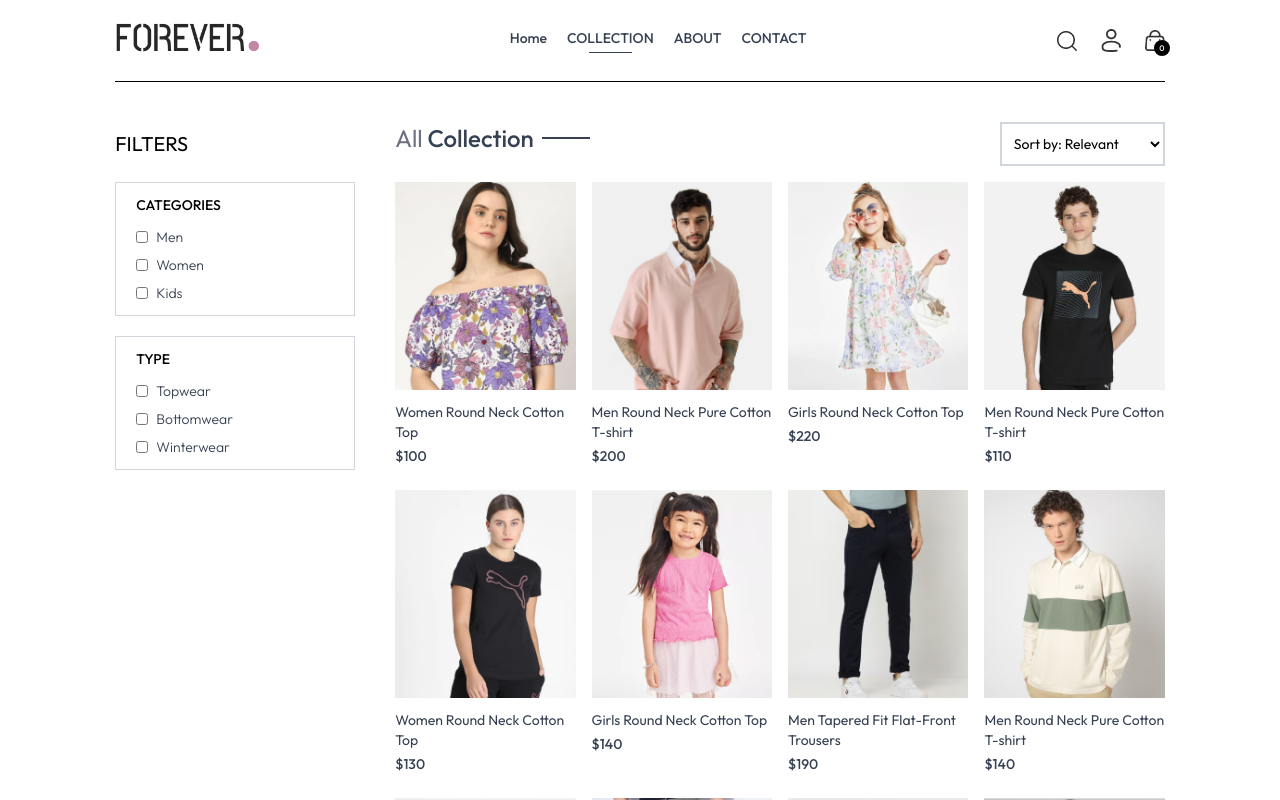
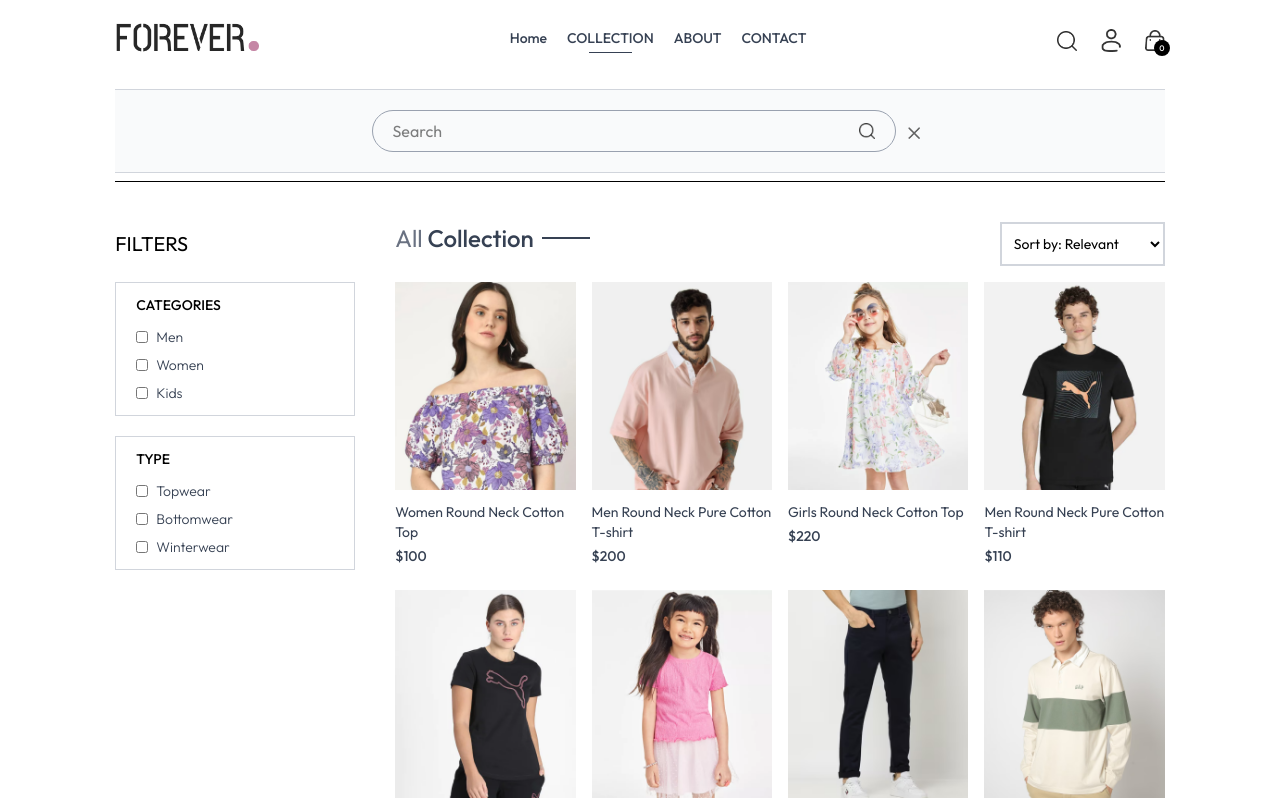
Before and after one commit to IbadKhan578/Full-Stack-Ecommerce-Website, a React (Vite) app in the folder frontend/: page /collection in a window 1280 px wide. Both pictures are taken after a click on the picture 1066 px from the left and 40 px from the top of the page. Shown: the top 800 px of the page. Built offline with nearby package versions, Linux system fonts and the light colour scheme.

Commit message:
added search collection component

```diff
--- a/frontend/src/App.jsx
+++ b/frontend/src/App.jsx
@@ -14,6 +14,7 @@
 import 'aos/dist/aos.css'; // Import AOS styles
 import Footer from './components/Footer';
 import CopyRight from './components/CopyRight';
+import SearchBar from './components/SearchBar';
 
 const App = () => {
 useEffect(()=>{
@@ -32,6 +33,7 @@
   return (
     <div className='px-4 sm:px-[5vw]  md:px-[7vw] lg:px-[9vw]'>
       <Navbar />
+      <SearchBar />
       <Routes>
         <Route path='/'  element={<Home/>}/>
         <Route path='/collection' element={<Collection/>}/>
--- a/frontend/src/components/BestSeller.jsx
+++ b/frontend/src/components/BestSeller.jsx
@@ -8,7 +8,6 @@
     const [bestSeller,setBestSeller] = useState([]);
     useEffect(()=>{
         const filterdProduct= products.filter((item)=> item.bestseller==true );
-        console.log(filterdProduct)
         setBestSeller(filterdProduct.slice(0,5));
 
 
--- a/frontend/src/components/Navbar.jsx
+++ b/frontend/src/components/Navbar.jsx
@@ -1,11 +1,16 @@
-import React, { useState } from 'react'
+import React, { useContext, useState } from 'react'
 import {assets} from '../assets/assets';
 import { NavLink,Link,useNavigate } from 'react-router-dom';
+import { shopContext } from '../context/ShopContext';
 
 function Navbar() {
     const [visible,setVisible] = useState(false);
     const Navigate = useNavigate();
-
+      let {setShowSearch} = useContext(shopContext);
+      const handleSearchClick=()=>{
+        Navigate('/collection')
+        setShowSearch(true);
+      }
   return (
     <div className='flex items-center justify-between py-5 font-medium' >
         <img onClick={()=> Navigate('/') }src={assets.logo} className='w-36' alt="" />
@@ -31,7 +36,7 @@
         </ul>
 
         <div className='flex items-center gap-6'>
-            <img src={assets.search_icon} className='w-5 cursor-pointer' alt="" />
+            <img  onClick={ handleSearchClick } src={assets.search_icon} className='w-5 cursor-pointer' alt="" />
             <div className='group relative'>
                 <img src={assets.profile_icon} className='w-5 cursor-pointer' alt="" />
                 <div className='group-hover:block hidden absolute dropdown-menu right-0 pt-4'>
--- /dev/null
+++ b/frontend/src/components/SearchBar.jsx
@@ -0,0 +1,33 @@
+import React, { useContext, useEffect, useState } from 'react'
+import { shopContext } from '../context/ShopContext'
+import { assets } from '../assets/assets';
+import { useLocation } from 'react-router-dom';
+
+function SearchBar() {
+    let {search ,setSearch ,showSearch,setShowSearch} = useContext(shopContext);
+    let [visible,setVisible] = useState(false);
+    let location = useLocation();
+    useEffect(()=>{
+        if(location.pathname.includes('collection')&& showSearch){
+            setVisible(true)
+        }else{
+            setVisible(false);
+        }
+
+    },[location])
+
+
+
+  return showSearch && visible ?  (
+    <div className='   my-2 bg-gray-50 border-t border-b border-gray-300  text-center  py-5 '>
+        <div className='  w-3/4 px-5  py-2 sm:w-1/2  mx-3  inline-flex  justify-center items-center  border border-gray-400  rounded-full'>
+            <input value={search} onChange={(e)=>setSearch(e.target.value)} className='flex-1 outline-none text-left ' type="text" placeholder='Search'/>
+            <img  className='h-4 sm:h5' src={assets.search_icon} alt="" />
+        </div>
+        <img onClick={()=>setShowSearch(false)} className='inline-flex w-3 cursor-pointer  ' src={assets.cross_icon } alt="" />
+
+          </div>
+  ):null;
+}
+
+export default SearchBar
--- a/frontend/src/context/ShopContext.jsx
+++ b/frontend/src/context/ShopContext.jsx
@@ -1,15 +1,18 @@
-import { createContext } from "react";
+import { createContext, useState } from "react";
 import { products } from "../assets/assets";
 export const shopContext = createContext();
 
 const ShopContextProvider = (props) => {
   const currency = "$";
   const delivery_fee = 250;
+  let [search,setSearch] = useState('');
+  let [showSearch,setShowSearch] = useState(false);
 
   let value = {
     products,
     currency,
     delivery_fee,
+    search , setSearch , showSearch ,setShowSearch
   };
 
   return (
--- a/frontend/src/pages/Collection.jsx
+++ b/frontend/src/pages/Collection.jsx
@@ -6,7 +6,7 @@
 
 const Collection = () => {
   const [showFilter, setShowFilter] = useState(false);
-  const {products} = useContext(shopContext);
+  const {products, search , showSearch} = useContext(shopContext);
   const [filteredProduct,setFilteredProduct ] = useState([]);
   const [category,setCategory] = useState([]);
   const [subCategory,setSubCategory] = useState([]);
@@ -43,11 +43,17 @@
    const applyFilter =()=>{
 
     let productCopy = products.slice();
+    if(showSearch && search){
+      productCopy = productCopy.filter((item)=> item.name.toLowerCase().includes(search.toLowerCase()))
+    }
+
+
     if(category.length>0){
       productCopy = productCopy.filter((item)=> category.includes(item.category));
     }
     if(subCategory.length>0){
       productCopy = productCopy.filter((item)=> subCategory.includes(item.subCategory));
+    setFilteredProduct(productCopy);
     }
     setFilteredProduct(productCopy);
 
```
